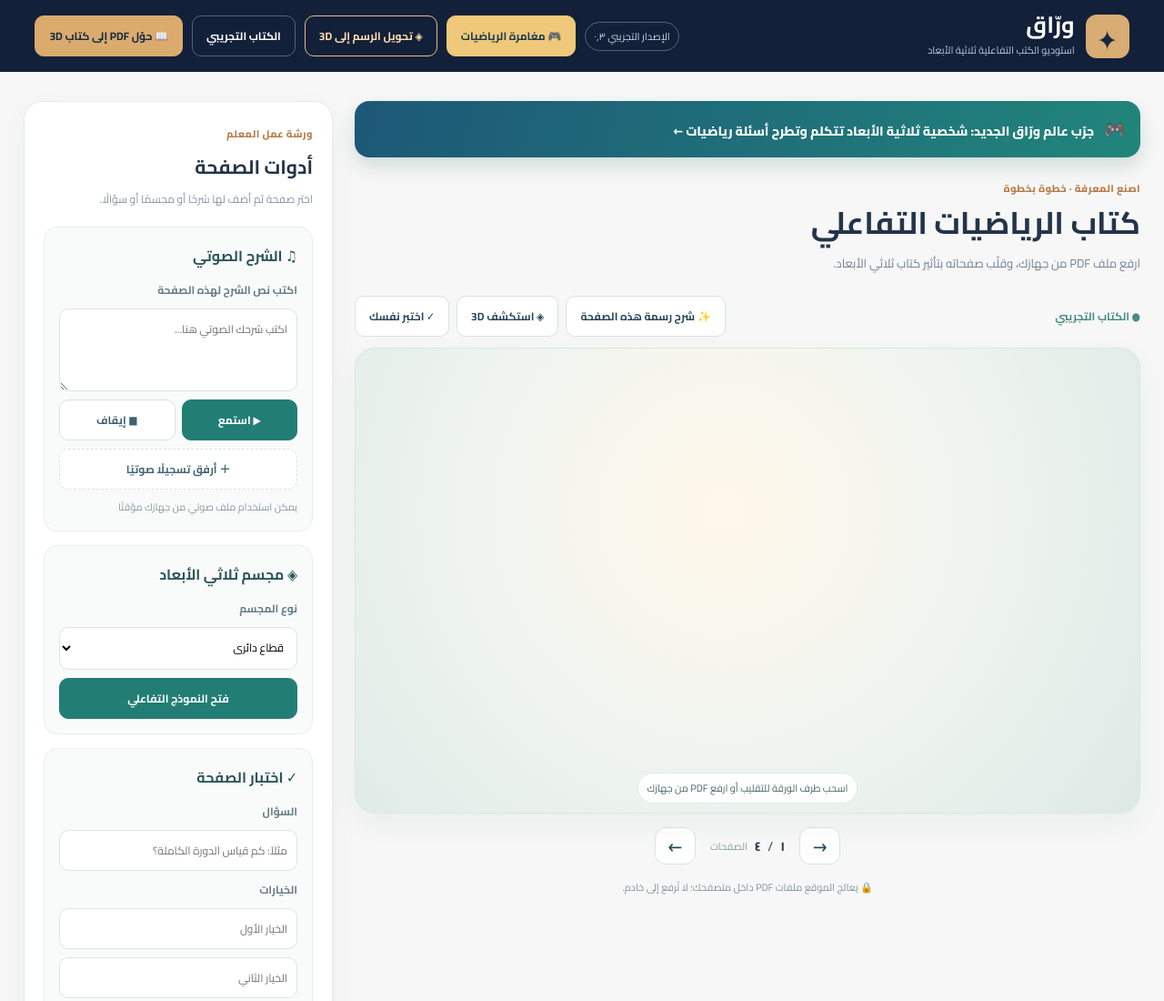
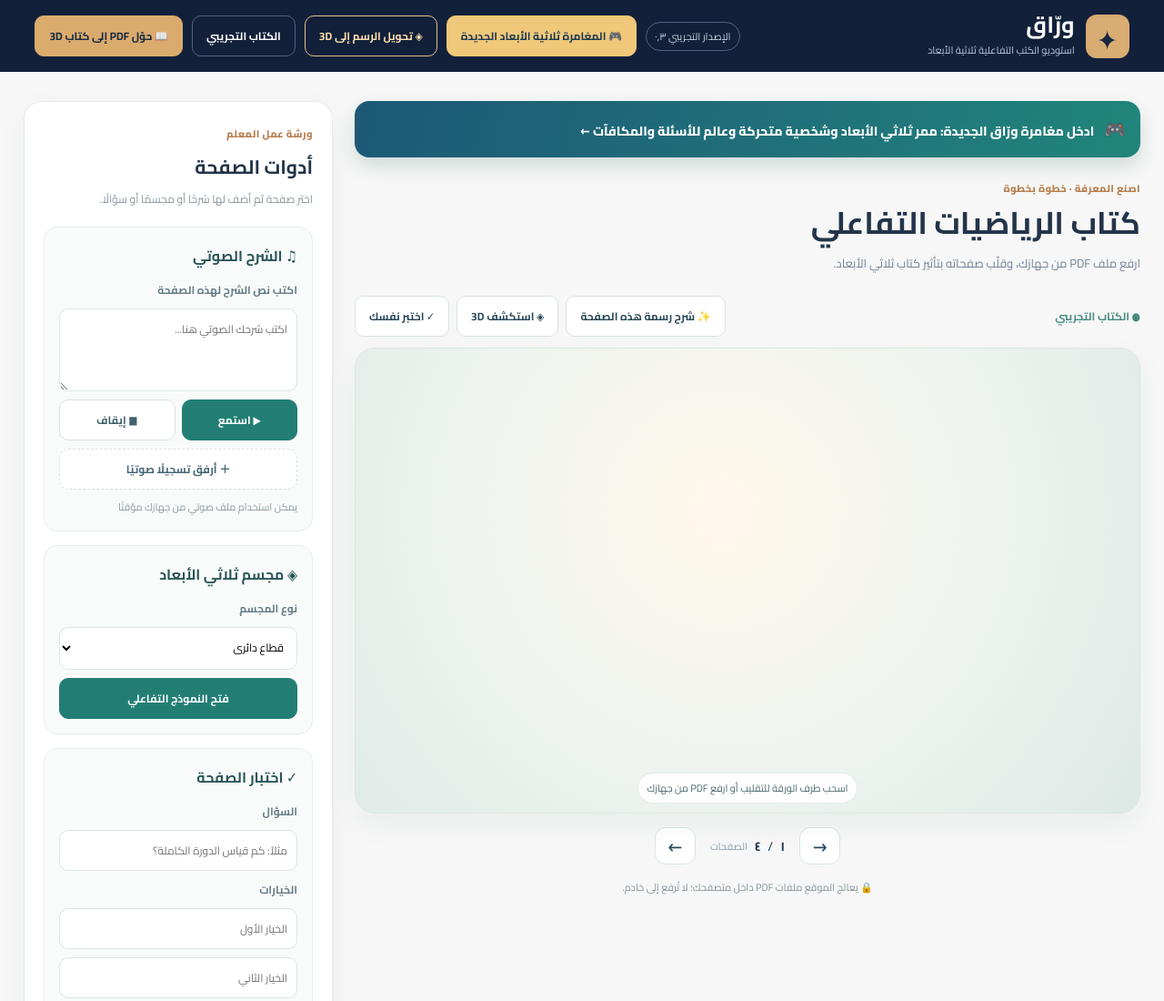
Before and after one commit to s023007/interactive-3d-book-studio, a plain HTML site: page index.html in a window 1280 px wide. Shown: the top 1100 px of the page at 91% size. Drawn offline with nearby package versions, Linux system fonts and the light colour scheme.

Commit message:
release: feature new cinematic 3D adventure throughout Warraq home page

```diff
--- a/index.html
+++ b/index.html
@@ -12,11 +12,11 @@
 <body>
 <header class="topbar">
 <div class="brand"><span class="logo">✦</span><div><strong>ورّاق</strong><small>استوديو الكتب التفاعلية ثلاثية الأبعاد</small></div></div>
-<div class="topactions"><span class="version">الإصدار التجريبي ٠٫٣</span><a href="./play.html" class="smallbtn" style="background:#f0c879;color:#1b3951;border-color:#f0c879">🎮 مغامرة الرياضيات</a><a id="labShortcut" href="./lab.html" class="smallbtn" style="border-color:#e3bf8d;color:#ffdfae">◈ تحويل الرسم إلى 3D</a><button id="demo" class="smallbtn">الكتاب التجريبي</button><label class="primary" for="file">📖 حوّل PDF إلى كتاب 3D</label><input id="file" type="file" accept=".pdf,application/pdf" hidden></div>
+<div class="topactions"><span class="version">الإصدار التجريبي ٠٫٣</span><a href="./adventure.html" class="smallbtn" style="background:#f0c879;color:#1b3951;border-color:#f0c879">🎮 المغامرة ثلاثية الأبعاد الجديدة</a><a id="labShortcut" href="./lab.html" class="smallbtn" style="border-color:#e3bf8d;color:#ffdfae">◈ تحويل الرسم إلى 3D</a><button id="demo" class="smallbtn">الكتاب التجريبي</button><label class="primary" for="file">📖 حوّل PDF إلى كتاب 3D</label><input id="file" type="file" accept=".pdf,application/pdf" hidden></div>
 </header>
 <main class="layout">
 <section class="reader" aria-label="عارض الكتاب">
-<div class="reader-intro"><a href="./play.html" style="display:block;background:linear-gradient(105deg,#1d5877,#21857b);color:#fff;padding:13px 16px;border-radius:16px;margin:0 0 20px;text-decoration:none;box-shadow:0 10px 20px #245a552b;font-weight:800"><span style="font-size:19px;margin-left:8px">🎮</span> جرّب عالم ورّاق الجديد: شخصية ثلاثية الأبعاد تتكلم وتطرح أسئلة رياضيات <span aria-hidden="true">←</span></a><span class="eyebrow">اصنع المعرفة · خطوة بخطوة</span><h1 id="title">كتاب الرياضيات التفاعلي</h1><p id="subtitle">ارفع ملف PDF من جهازك، وقلّب صفحاته بتأثير كتاب ثلاثي الأبعاد.</p></div>
+<div class="reader-intro"><a href="./adventure.html" style="display:block;background:linear-gradient(105deg,#1d5877,#21857b);color:#fff;padding:13px 16px;border-radius:16px;margin:0 0 20px;text-decoration:none;box-shadow:0 10px 20px #245a552b;font-weight:800"><span style="font-size:19px;margin-left:8px">🎮</span> ادخل مغامرة ورّاق الجديدة: ممر ثلاثي الأبعاد وشخصية متحركة وعالم للأسئلة والمكافآت <span aria-hidden="true">←</span></a><span class="eyebrow">اصنع المعرفة · خطوة بخطوة</span><h1 id="title">كتاب الرياضيات التفاعلي</h1><p id="subtitle">ارفع ملف PDF من جهازك، وقلّب صفحاته بتأثير كتاب ثلاثي الأبعاد.</p></div>
 <div class="toolbar"><span id="status">● الكتاب التجريبي</span><div class="actions"><button id="sendDrawing" class="secondary">✨ شرح رسمة هذه الصفحة</button><button id="open3d" class="secondary">◈ استكشف 3D</button><button id="openquiz" class="secondary">✓ اختبر نفسك</button></div></div>
 <div class="stage" id="dropzone"><div id="flipbook" class="flipbook"></div><p id="dropTip">اسحب طرف الورقة للتقليب أو ارفع PDF من جهازك</p></div>
 <div class="pager"><button id="prev" title="الصفحة السابقة" aria-label="الصفحة السابقة">→</button><div><strong id="current">١</strong><span> / </span><strong id="total">٤</strong><small>الصفحات</small></div><button id="next" title="الصفحة التالية" aria-label="الصفحة التالية">←</button></div>
```
